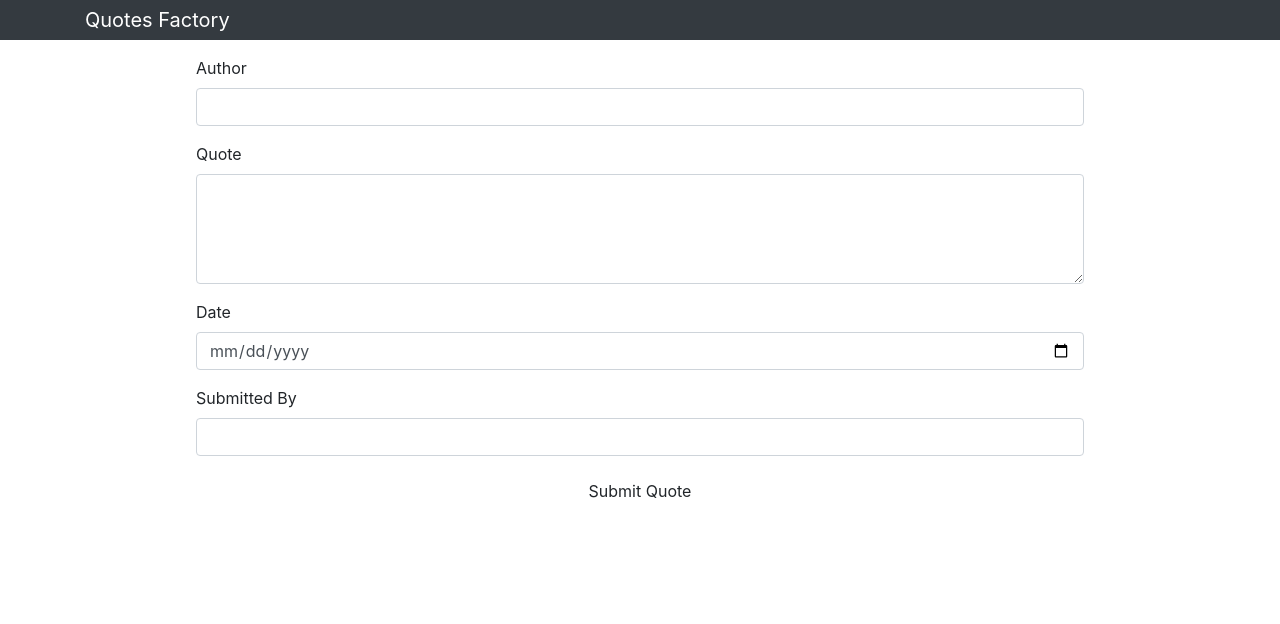
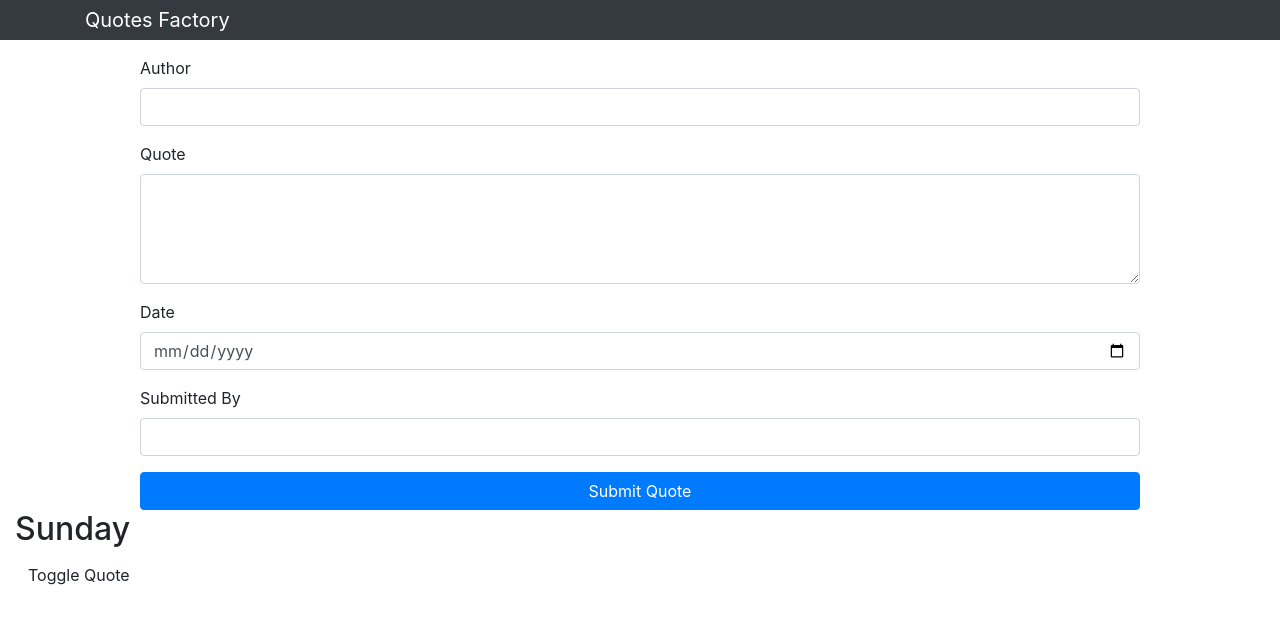
Before and after one commit to Sundaybrian/angular-quotes-factory, an Angular app: page / in a window 1280 px wide. Shown: the top 624 px of the page. Built offline with nearby package versions, Linux system fonts and the light colour scheme.

Commit message:
add a dummy header to represent the user and a toogle button for the quote

```diff
--- a/src/app/app.component.html
+++ b/src/app/app.component.html
@@ -1,5 +1,5 @@
 <app-nav></app-nav>
 
-<div class="container">
+<div class="container-fluid">
   <app-quote></app-quote>
 </div>
--- a/src/app/components/quote/quote.component.html
+++ b/src/app/components/quote/quote.component.html
@@ -1 +1,9 @@
 <app-quotes-form></app-quotes-form>
+
+<div class="mb-2">
+  <header>
+    <h2>Sunday</h2>
+    <small><button class="btn btn-sm-dark">Toggle Quote</button></small>
+  </header>
+
+</div>
--- a/src/app/components/quotes-form/quotes-form.component.html
+++ b/src/app/components/quotes-form/quotes-form.component.html
@@ -16,6 +16,6 @@
       <label for="user_submit">Submitted By</label>
       <input type="text" class="form-control" name="user_submit" #user_submit>
     </div>
-    <button class="btn btn-lg-primary btn-block">Submit Quote</button>
+    <button class="btn btn-primary btn-block">Submit Quote</button>
   </form>
 </div>
```
